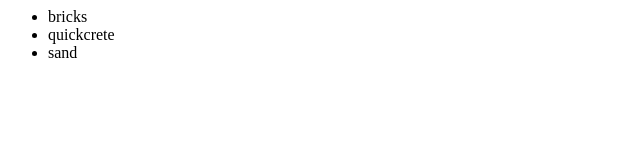
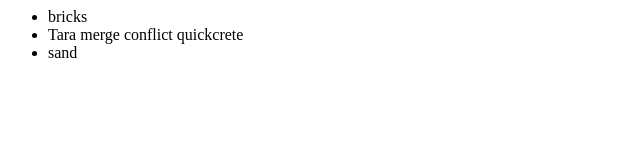
Before and after one commit to RajivKYadav/StartingAgain, a plain HTML site: page index.html in a window 1280 px wide. Shown: the whole page, without its empty margins (0-640 px from the left). Drawn offline with Linux system fonts and the light colour scheme.

Commit message:
Tara merge conflict

```diff
--- a/index.html
+++ b/index.html
@@ -3,7 +3,7 @@
 	  <div>
 		<ul>
 			<Li>bricks</li>
-			<Li>quickcrete</li>
+			<Li>Tara merge conflict quickcrete</li>
 			<Li>sand</li>
 		</ul>
 	  </div>
```
